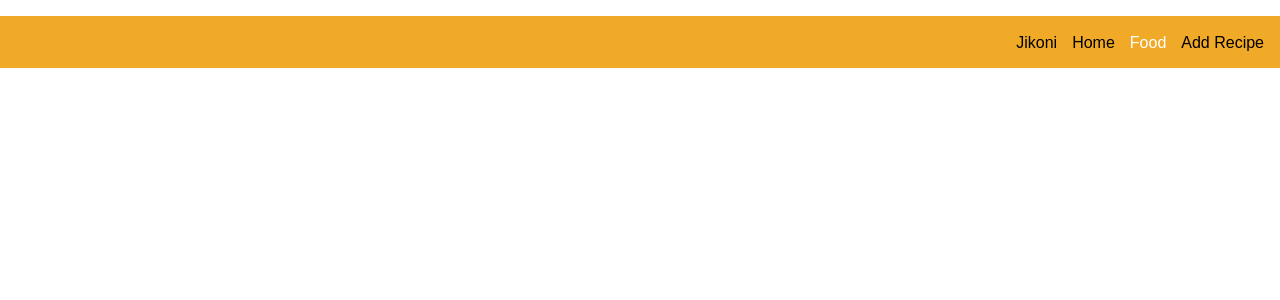
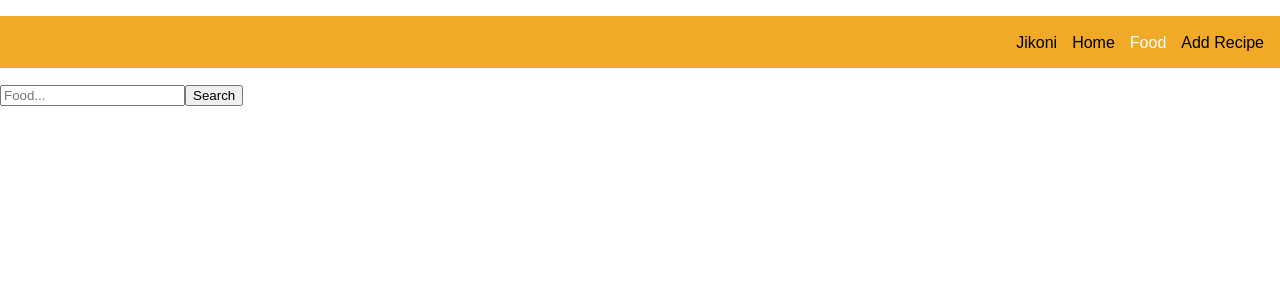
Before and after one commit to Rebekahndanu/jikoni, a React (Create React App) app: page /food in a window 1280 px wide. Shown: the top 300 px of the page. Built offline with nearby package versions, Linux system fonts and the light colour scheme; data requests are answered from the project's data file.

Commit message:
Completed Work

```diff
--- a/src/App.js
+++ b/src/App.js
@@ -3,7 +3,7 @@ import './App.css';
 import { BrowserRouter, Routes, Route } from 'react-router-dom';
 import NavBar from './components/NavBar';
 import Home from './components/Home';
-import Search from './components/Search';
+import Food from './components/Food';
 
 
 function App() {
@@ -23,7 +23,7 @@ function App() {
       <NavBar />
       <Routes>
         <Route exact path='/' element={<Home images={images}/>}/>
-        <Route exact path='/search' element={<Search/>}/>
+        <Route exact path='/food' element={<Food/>}/>
       </Routes>
     </BrowserRouter>
   );
--- a/src/components/Food.js
+++ b/src/components/Food.js
@@ -0,0 +1,11 @@
+ import Search from "./Search";
+ function Food(){
+
+    return (
+        <div>
+            <Search/>
+        </div>
+     );
+}
+
+export default Food;
```
